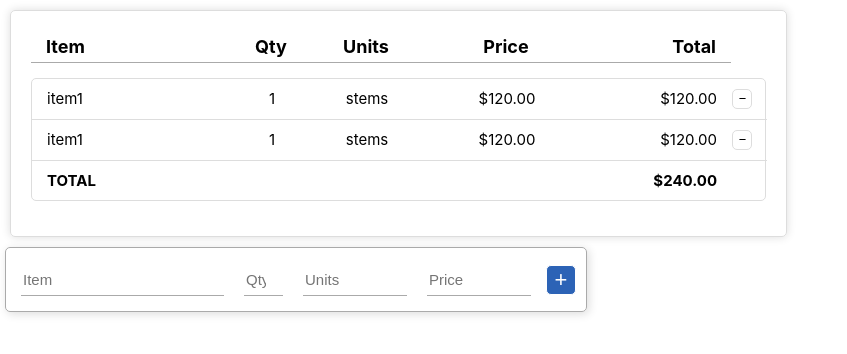
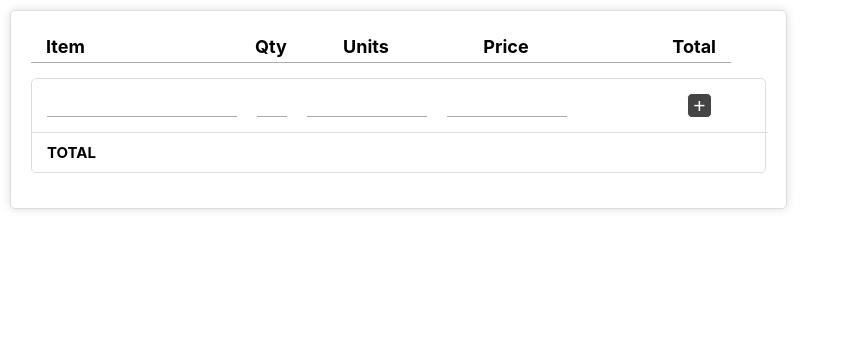
Before and after one commit to liam-tiernan/shopping-list, a React (Create React App) app: page / in a window 1280 px wide. Shown: the top 354 px of the page, without its empty margins (0-847 px from the left). Built offline with nearby package versions, Linux system fonts and the light colour scheme.

Commit message:
Added Delete Button & Restyled Input Line
Added proper functionality for delete buttons and moved input line inside of list.

```diff
--- a/src/components/input-line.jsx
+++ b/src/components/input-line.jsx
@@ -50,10 +50,10 @@ class InputLine extends React.Component {
         return (
             <div className="input-line">
                 <form onSubmit={this.handleSubmit} className="input-form">
-                    <input type="text" id="item" name="item" placeholder="Item" onChange={this.handleChange} value={this.state.item} className="input-field"/>
-                    <input type="number" id="qty" name="qty" placeholder="Qty" onChange={this.handleChange} value={this.state.qty} className="input-field"/>
-                    <input type="text" id="units" name="units" placeholder="Units" onChange={this.handleChange} value={this.state.units} className="input-field"/>
-                    <input type="text" id="price" name="price" placeholder="Price" onChange={this.handleChange} value={this.state.price} className="input-field"/>
+                    <input type="text" id="item" name="item" onChange={this.handleChange} value={this.state.item} className="input-field" autoComplete='off'/>
+                    <input type="number" id="qty" name="qty" onChange={this.handleChange} value={this.state.qty} className="input-field" autoComplete='off'/>
+                    <input type="text" id="units" name="units" onChange={this.handleChange} value={this.state.units} className="input-field" autoComplete='off'/>
+                    <input type="text" id="price" name="price" onChange={this.handleChange} value={this.state.price} className="input-field" autoComplete='off'/>
                     <button type="submit" id="submit" className="submit-button">+</button>
                 </form>
             </div>
--- a/src/components/item-list.jsx
+++ b/src/components/item-list.jsx
@@ -1,6 +1,7 @@
 import React from 'react'
 import ListHeader from './list-header'
 import Item from './item'
+import InputLine from './input-line'
 import '../css/item-list.css'
 
 class ItemList extends React.Component {
@@ -11,7 +12,11 @@ class ItemList extends React.Component {
 
     calcTotal() {
         const totals = this.props.items.map(item => item.price * item.qty);
-        return totals.reduce((total, itemTotal) => total + itemTotal);
+        if (totals.length > 0) {
+            return totals.reduce((total, itemTotal) => total + itemTotal);
+        } else {
+            return 0;
+        }
     }
 
     render () {
@@ -26,11 +31,11 @@ class ItemList extends React.Component {
                             units={item.units}
                             price={item.price}
                             total={item.total}
-                            isTotal={false}
                             id={i}
                             removeItem={this.props.removeItem}
                         />
                     )}
+                    <InputLine addItem={this.props.addItem}/>
                     <Item
                         item={'TOTAL'}
                         qty={''}
--- a/src/components/item.jsx
+++ b/src/components/item.jsx
@@ -2,6 +2,11 @@ import React from 'react'
 import '../css/item-list.css'
 
 class Item extends React.Component {
+    constructor() {
+        super();
+
+        this.handleRemove = this.handleRemove.bind(this);
+    };
 
     formatCurrency(num) {
         if (num) {
@@ -9,12 +14,12 @@ class Item extends React.Component {
         }
     }
 
-    clicked() {
-        console.log('yes')
+    handleRemove(e) {
+        this.props.removeItem(e.target.id);
     }
 
     render () {
-        const { item, qty, units, price, total, isTotal, removeItem } = this.props;
+        const { item, qty, units, price, total, isTotal, id } = this.props;
 
         const itemClass = isTotal ? "list-item list-total" : "list-item";
 
@@ -25,8 +30,8 @@ class Item extends React.Component {
                 <div className="sub-item sub-item--units">{units}</div>
                 <div className="sub-item sub-item--price">{this.formatCurrency(price)}</div>
                 <div className="sub-item sub-item--total">{this.formatCurrency(total)}</div>
-                {!isTotal && <button className="sub-item sub-item--delete" onClick={removeItem}>
-                    <svg xmlns="http://www.w3.org/2000/svg" width="13" height="13" fill="currentColor" class="bi bi-dash" viewBox="0 0 16 16">
+                {!isTotal && <button className="sub-item sub-item--delete" id={id} onClick={this.handleRemove}>
+                    <svg id={id} xmlns="http://www.w3.org/2000/svg" width="13" height="13" fill="currentColor" class="bi bi-dash" viewBox="0 0 16 16">
                         <path d="M4 8a.5.5 0 0 1 .5-.5h7a.5.5 0 0 1 0 1h-7A.5.5 0 0 1 4 8z"/>
                     </svg>
                 </button>
--- a/src/css/input-line.css
+++ b/src/css/input-line.css
@@ -1,30 +1,48 @@
 .input-line {
-    display: flex;
-    margin: 5px;
-    padding: 5px;
-    border: .5px solid #aaa;
-    border-radius: 5px;
-    box-shadow: 2px 2px 10px #ddd;
+    display: grid;
+    /* margin: 5px; */
+    /* padding: 5px; */
+    /* border: .5px solid #aaa; */
+    /* border-radius: 5px; */
+    /* box-shadow: 2px 2px 10px #ddd; */
 
-    width: fit-content;
+    /* width: fit-content; */
+
+    /* padding: 10px 15px; */
+    margin-right: 1px;
+    border-bottom: 1px solid #ddd;
 }
 
 .input-form {
-    display: flex;
+    display: grid;
     align-items: center;
+    grid-template-columns: 200px 50px repeat(3, 140px) 35px;
+
+    padding: 5px 15px;
+    margin-right: 1px;
 }
 
 .input-field {
     margin: 10px;
     border: white;
     border-bottom: .5px solid #aaa;
-    height: 30px;
+    height: 20px;
 
     font-size: 15px;
 }
 
 .input-field:focus {
     outline: none;
+    box-shadow: 0 0 3pt 1pt #ccc;
+}
+
+#units, #price, #qty {
+    text-align: center;
+}
+
+#item {
+    margin: 0px;
+    margin-right: 10px;
 }
 
 .submit-button:focus {
@@ -33,21 +51,23 @@
 
 .submit-button {
     margin: 5px;
-    background-color: rgb(44, 99, 182);
-    height: 30px;
-    width: 30px;
+    /* margin-left: 40px; */
+    background-color: #444;
+    height: 25px;
+    width: 25px;
     border: .5px solid #fff;
     border-radius: 5px;
+    padding: 0;
+    padding-bottom: 1px;
 
-    font-size: 22px;
+    font-size: 21px;
     color: white;
+
+    justify-self: end;
 }
 
-#qty {
-    width: 35px;
-    /* text-align: center; */
+input::-webkit-outer-spin-button,
+input::-webkit-inner-spin-button {
+  -webkit-appearance: none;
+  margin: 0;
 }
-
-#units, #price {
-    width: 100px;
-}
--- a/src/pages/create.jsx
+++ b/src/pages/create.jsx
@@ -1,27 +1,12 @@
 import React from 'react'
-import InputLine from '../components/input-line.jsx'
 import ItemList from '../components/item-list.jsx'
 
 class CreateView extends React.Component {
     constructor() {
         super();
-        this.state = {items:[{
-                item:"item1",
-                qty: 1,
-                units: "stems",
-                price: 120,
-                total: 120
-            },
-            {
-                item:"item1",
-                qty: 1,
-                units: "stems",
-                price: 120,
-                total: 120
-            }
-        ]}
+        this.state = {items:[]}
         this.addItem = this.addItem.bind(this);
-        this.removeItem = this.addItem.bind(this);
+        this.removeItem = this.removeItem.bind(this);
     };
 
     addItem(item) {
@@ -33,15 +18,18 @@ class CreateView extends React.Component {
 
     removeItem(id) {
         const array = [...this.state.items];
-        array.splice(id);
+        array.splice(id, 1);
         this.setState({items: array})
     }
 
     render () {
         return (
             <div>
-                <ItemList items={this.state.items} removeItem={this.removeItem}/>
-                <InputLine addItem={this.addItem}/>
+                <ItemList
+                    items={this.state.items}
+                    removeItem={this.removeItem}
+                    addItem={this.addItem}
+                />
             </div>
         )
     }
```
